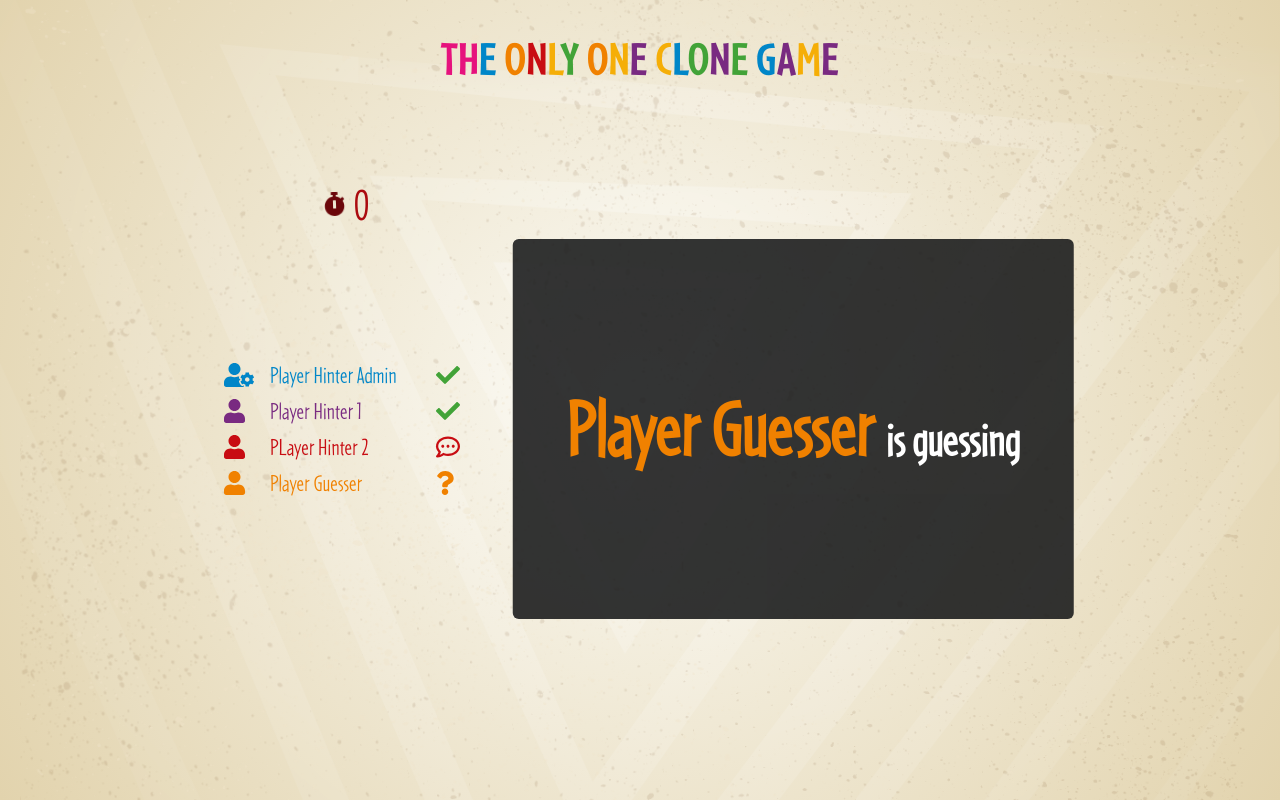
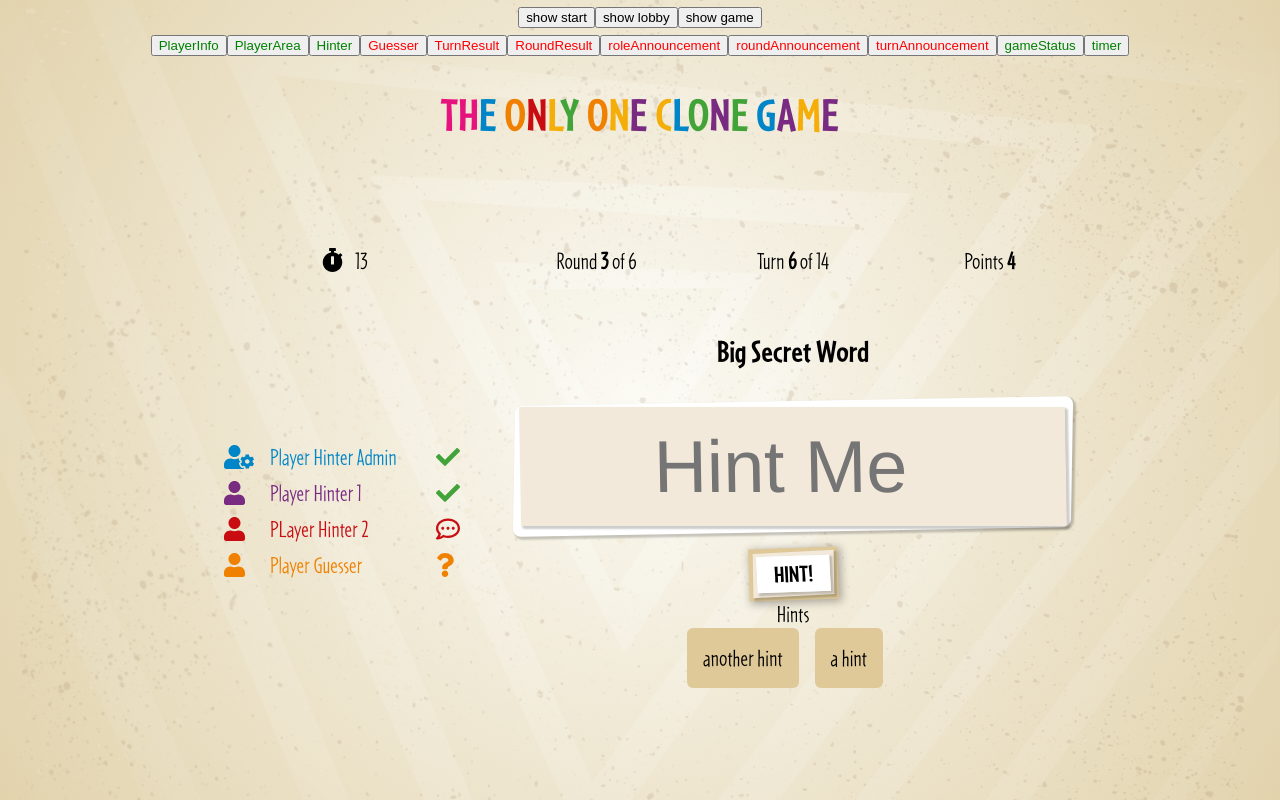
Before and after one commit to LaszloBogacsi/the-one-clone, a React (Create React App) app in the folder the-one-clone-ui/: page / in a window 1280 px wide. Built offline with nearby package versions, Linux system fonts and the light colour scheme.

Commit message:
added mock switches to be able to toggle parts of the screen

```diff
--- a/the-one-clone-ui/src/components/Home/Home2.tsx
+++ b/the-one-clone-ui/src/components/Home/Home2.tsx
@@ -138,7 +138,7 @@ export function Home2() {
             dispatchGameAction({type: 'addTurn', payload: {...data}});
             dispatchGameAction({type: 'announceTurn', payload: {announceTurn: true}});
         }
-        const startTurnHandler = (data: { message: string}) => {
+        const startTurnHandler = (data: { message: string }) => {
             dispatchGameAction({type: 'announceTurn', payload: {announceTurn: false}});
         }
         const countdownHandler = (data: { countdown: number }) => dispatchCountdownAction({
@@ -249,8 +249,6 @@ export function Home2() {
         return array;
     }
     const randomColors = useMemo(() => shuffleArray(colors), [colors.length])
-    console.log("random colors");
-    console.log(randomColors);
 
     useEffect(() => {
         if (players.length > 0) {
@@ -311,7 +309,6 @@ export function Home2() {
     ])
 
     const getRandomColour = (iterable: any) => iterable.get([...iterable.keys()][Math.floor(Math.random() * iterable.size)])
-    console.log(players);
     const color = () => getRandomColour(cols);
     const mockHints: Hint[] = [
         {duplicate: false, hint: "another hint", player: "1234"},
@@ -321,10 +318,42 @@ export function Home2() {
         guess: "some guess", hints: mockHints, reveal: true, secretWord: "Secret Word", result: "success"
     }
     const mockPlayers: Player[] = [
-        {id: "1234", isAdmin: true, isGuessing: false, isMe: false, isReady: true, name: "Player Hinter Admin", color: "blue"},
-        {id: "2345", isAdmin: false, isGuessing: false, isMe: false, isReady: true, name: "Player Hinter 1", color: "purple"},
-        {id: "3456", isAdmin: false, isGuessing: false, isMe: true, isReady: true, name: "PLayer Hinter 2", color: "red"},
-        {id: "4567", isAdmin: false, isGuessing: true, isMe: false, isReady: true, name: "Player Guesser", color: "orange"},
+        {
+            id: "1234",
+            isAdmin: true,
+            isGuessing: false,
+            isMe: false,
+            isReady: true,
+            name: "Player Hinter Admin",
+            color: "blue"
+        },
+        {
+            id: "2345",
+            isAdmin: false,
+            isGuessing: false,
+            isMe: false,
+            isReady: true,
+            name: "Player Hinter 1",
+            color: "purple"
+        },
+        {
+            id: "3456",
+            isAdmin: false,
+            isGuessing: false,
+            isMe: true,
+            isReady: true,
+            name: "PLayer Hinter 2",
+            color: "red"
+        },
+        {
+            id: "4567",
+            isAdmin: false,
+            isGuessing: true,
+            isMe: false,
+            isReady: true,
+            name: "Player Guesser",
+            color: "orange"
+        },
     ]
 
     const mockGameStatusProps = {
@@ -400,9 +429,73 @@ export function Home2() {
     const makeResultsWithDescription = (results: number[]) => {
         return results.map(result => ({...scoreDescription(result), result}))
     }
+    const mockSettingsInitial: { [key: string]: { useMock: boolean, visible: boolean } } = {
+        mockSocket: {useMock: true, visible: false},
+        mockLobby: {useMock: true, visible: false},
+        mockGame: {useMock: true, visible: true},
+        mockPlayerInfo: {useMock: true, visible: true},
+        mockPlayerArea: {useMock: true, visible: true},
+        mockHinter: {useMock: true, visible: true},
+        mockGueser: {useMock: true, visible: false},
+        mockTurnResults: {useMock: true, visible: false},
+        mockRoundResults: {useMock: true, visible: false},
+        mockRolesAnnouncement: {useMock: true, visible: false},
+        mockRoundAnnouncement: {useMock: true, visible: false},
+        mockTurnAnnouncement: {useMock: true, visible: false},
+        mockGameStatus: {useMock: true, visible: true},
+        mockTimer: {useMock: true, visible: true},
+    }
 
+    const [mockSettings, setMockSettings] = useState(mockSettingsInitial);
+
+    function allMocksHide(settings: any, ...exceptions: string[]) {
+        const newMockSettings = {...settings};
+        Object.keys(newMockSettings).forEach((key: string) => {
+            if (exceptions.includes(key)) {
+                newMockSettings[key].useMock = true;
+                newMockSettings[key].visible = false;
+            }
+
+        })
+        return newMockSettings;
+    }
+
+    const showLobby = () => setMockSettings({...(allMocksHide(mockSettings, "mockSocket", "mockGame")), mockLobby: {useMock: true, visible: true}})
+    const showStart = () => setMockSettings({...(allMocksHide(mockSettings, "mockLobby", "mockGame")), mockSocket: {useMock: true, visible: true}})
+    const showGame = () => setMockSettings({...(allMocksHide(mockSettings, "mockSocket", "mockLobby")), mockGame: {useMock: true, visible: true}})
+    const playerInfoToggle = () => setMockSettings({...mockSettings, mockPlayerInfo: {useMock: true, visible: !mockSettings.mockPlayerInfo.visible}})
+    const playerAreaToggle = () => setMockSettings({...mockSettings, mockPlayerArea: {useMock: true, visible: !mockSettings.mockPlayerArea.visible}})
+    const hinterToggle = () => setMockSettings({...mockSettings, mockHinter: {useMock: true, visible: !mockSettings.mockHinter.visible}})
+    const guesserToggle = () => setMockSettings({...mockSettings, mockGueser: {useMock: true, visible: !mockSettings.mockGueser.visible}})
+    const turnResultsToggle = () => setMockSettings({...mockSettings, mockTurnResults: {useMock: true, visible: !mockSettings.mockTurnResults.visible}})
+    const roundResultsToggle = () => setMockSettings({...mockSettings, mockRoundResults: {useMock: true, visible: !mockSettings.mockRoundResults.visible}})
+    const roleAnnouncementToggle = () => setMockSettings({...mockSettings, mockRolesAnnouncement: {useMock: true, visible: !mockSettings.mockRolesAnnouncement.visible}})
+    const roundAnnouncementToggle = () => setMockSettings({...mockSettings, mockRoundAnnouncement: {useMock: true, visible: !mockSettings.mockRoundAnnouncement.visible}})
+    const turnAnnouncementToggle = () => setMockSettings({...mockSettings, mockTurnAnnouncement: {useMock: true, visible: !mockSettings.mockTurnAnnouncement.visible}})
+    const gameStatusToggle = () => setMockSettings({...mockSettings, mockGameStatus: {useMock: true, visible: !mockSettings.mockGameStatus.visible}})
+    const timerToggle = () => setMockSettings({...mockSettings, mockTimer: {useMock: true, visible: !mockSettings.mockTimer.visible}})
+    const getStyle = (key: string) => mockSettings[key].visible ? "green" : "red"
     return (
         <div className={`home ${styles.home}`}>
+            <button onClick={showStart}>show start</button>
+            <button onClick={showLobby}>show lobby</button>
+            <button onClick={showGame}>show game</button>
+            {mockSettings.mockGame.visible &&
+            <div>
+                <button style={{color: getStyle("mockPlayerInfo")}} onClick={playerInfoToggle}>PlayerInfo</button>
+                <button style={{color: getStyle("mockPlayerArea")}} onClick={playerAreaToggle}>PlayerArea</button>
+                <button style={{color: getStyle("mockHinter")}} onClick={hinterToggle}>Hinter</button>
+                <button style={{color: getStyle("mockGueser")}} onClick={guesserToggle}>Guesser</button>
+                <button style={{color: getStyle("mockTurnResults")}} onClick={turnResultsToggle}>TurnResult</button>
+                <button style={{color: getStyle("mockRoundResults")}} onClick={roundResultsToggle}>RoundResult</button>
+                <button style={{color: getStyle("mockRolesAnnouncement")}} onClick={roleAnnouncementToggle}>roleAnnouncement</button>
+                <button style={{color: getStyle("mockRoundAnnouncement")}} onClick={roundAnnouncementToggle}>roundAnnouncement</button>
+                <button style={{color: getStyle("mockTurnAnnouncement")}} onClick={turnAnnouncementToggle}>turnAnnouncement</button>
+                <button style={{color: getStyle("mockGameStatus")}} onClick={gameStatusToggle}>gameStatus</button>
+                <button style={{color: getStyle("mockTimer")}} onClick={timerToggle}>timer</button>
+            </div>
+
+            }
             <div className='header'>
                 <div className={styles.title}>
                     <span style={{color: color()}}>T</span><span style={{color: color()}}>H</span><span
@@ -418,119 +511,116 @@ export function Home2() {
                     style={{color: color()}}>M</span><span style={{color: color()}}>E</span>
                 </div>
             </div>
-            {/*{!socket &&*/}
-            {!true &&
+            {(mockSettings.mockSocket.useMock ? mockSettings.mockSocket.visible : !socket) &&
             <div className="init">
                 <StartGame onCreate={onCreateRoom} onJoin={onJoinRoom} roomId={query.get("room-id")}/>
             </div>
             }
-            {/*{socket && inLobby &&*/}
-            {!true && true &&
+            {(mockSettings.mockLobby.useMock ? mockSettings.mockLobby.visible : (socket && inLobby)) &&
             <div className="lobby">
-                <Lobby
-                    players={players}
-                    me={me}
-                    onReady={onReady}
-                    //{...mockLobbyParams}
-                >
-                    {results && results.length > 0 ?
-                        <GameResults results={makeResultsWithDescription(results)}/> : null}
-                    {/*{mockResults && mockResults.length > 0 ? <GameResults results={makeResultsWithDescription(mockResults)}/> : null}*/}
-                </Lobby>
+                {mockSettings.mockLobby.useMock ?
+                    <Lobby {...mockLobbyParams}>
+                        {mockResults && mockResults.length > 0 ?
+                            <GameResults results={makeResultsWithDescription(mockResults)}/> : null}
+                    </Lobby> :
+                    <Lobby players={players} me={me} onReady={onReady}>
+                        {results && results.length > 0 ?
+                            <GameResults results={makeResultsWithDescription(results)}/> : null}
+                    </Lobby>
+                }
             </div>
             }
-
-            {/*{socket && !inLobby &&*/}
-            {true  &&
+            {(mockSettings.mockGame.useMock ? mockSettings.mockGame.visible : (socket && !inLobby)) &&
             <div className="game">
                 <div className="playerInfo">
-                    <PlayerInfo
-                        // players={players}
-                        players={mockPlayers}
-                        // turn={rounds.length > 0 ? rounds[currentRound].turns[rounds[currentRound].currentTurn] : undefined}
-                        turn={mockTurn}
-                    />
+                    {(mockSettings.mockPlayerInfo.useMock ? mockSettings.mockPlayerInfo.visible : mockSettings.mockPlayerInfo.visible) &&
+                        <div>
+                            {mockSettings.mockPlayerInfo.useMock ?
+                                <PlayerInfo players={mockPlayers} turn={mockTurn}/>
+                                : <PlayerInfo players={players}
+                                              turn={rounds.length > 0 ? rounds[currentRound].turns[rounds[currentRound].currentTurn] : undefined}/>}
+                        </div>
+                    }
                 </div>
                 <div className="playArea">
-                    {/*{!inLobby && rounds.length > 0 &&*/}
-                    {!false && mockRounds.length > 0 &&
+                    {(mockSettings.mockPlayerArea.useMock ? mockSettings.mockPlayerArea.visible : (!inLobby && rounds.length > 0)) &&
                     <div className={styles.playArea}>
-                        {/*{me && !me.isGuessing && rounds.length && rounds[currentRound].turns.length > 0 &&*/}
-                        {mockMe && !mockMe.isGuessing && mockRounds.length && mockRounds[0].turns.length > 0 &&
-                        <Hinter
-                            // secretWord={rounds[currentRound].turns[rounds[currentRound].currentTurn].secretWord}
-                            // onHint={onHint}
-                            // reveal={rounds[currentRound].turns[rounds[currentRound].currentTurn].reveal}
-                            // hints={rounds[currentRound].turns[rounds[currentRound].currentTurn].hints}
-                            // me={me}
-                            {...mockHinterProps}
-                        />
+                        {(mockSettings.mockHinter.useMock ? mockSettings.mockHinter.visible : (me && !me.isGuessing && rounds.length && rounds[currentRound].turns.length > 0)) &&
+                        <div>
+                            {mockSettings.mockHinter.useMock ?
+                                <Hinter{...mockHinterProps}/>
+                                : <Hinter
+                                    secretWord={rounds[currentRound].turns[rounds[currentRound].currentTurn].secretWord}
+                                    onHint={onHint}
+                                    reveal={rounds[currentRound].turns[rounds[currentRound].currentTurn].reveal}
+                                    hints={rounds[currentRound].turns[rounds[currentRound].currentTurn].hints}
+                                    me={me!}/>
+                            }
+                        </div>
                         }
 
-                        {/*{me && me.isGuessing && rounds.length && rounds[currentRound].turns.length > 0 &&*/}
-                        {mockMe && mockMe.isGuessing && mockRounds.length && mockRounds[0].turns.length > 0 &&
-                        <Guesser
-                            // reveal={rounds[currentRound].turns[rounds[currentRound].currentTurn].reveal}
-                            // hints={rounds[currentRound].turns[rounds[currentRound].currentTurn].hints}
-                            // onGuess={onGuess}
-                            // onSkip={onSkip}
-                            // me={me}
-                            {...mockGuesserProps}
-                        />
+                        {(mockSettings.mockGueser.useMock ? mockSettings.mockGueser.visible : (me && me.isGuessing && rounds.length && rounds[currentRound].turns.length > 0)) &&
+                        <div>
+                            {mockSettings.mockGueser.useMock ?
+                                <Guesser{...mockGuesserProps}/>
+                                : <Guesser
+                                    reveal={rounds[currentRound].turns[rounds[currentRound].currentTurn].reveal}
+                                    hints={rounds[currentRound].turns[rounds[currentRound].currentTurn].hints}
+                                    onGuess={onGuess}
+                                    onSkip={onSkip}
+                                    me={me!}/>
+                            }
+                        </div>
+
                         }
-                        {/*{rounds.length && rounds[currentRound].turns.length > 0 && rounds[currentRound].turns[rounds[currentRound].currentTurn].result && !rounds[currentRound].showRoundResults &&*/}
-                        {false && mockRounds.length && mockRounds[0].turns[0].result && !mockRounds[0].showRoundResults &&
+                        {(mockSettings.mockTurnResults.useMock ? mockSettings.mockTurnResults.visible : (rounds.length && rounds[currentRound].turns.length > 0 && rounds[currentRound].turns[rounds[currentRound].currentTurn].result && !rounds[currentRound].showRoundResults)) &&
                         <Overlay>
-                            <TurnResult
-                                turn={rounds[currentRound].turns[rounds[currentRound].currentTurn]}
-                                player={players.find(player => player.isGuessing)!}
-                                // player={mockPlayers.find(player => player.isGuessing)!}
-                                // turn={mockTurn}
-                            />
+                            {mockSettings.mockTurnResults.useMock ?
+                                <TurnResult player={mockPlayers.find(player => player.isGuessing)!}
+                                            turn={mockTurn}/>
+                                : <TurnResult
+                                    turn={rounds[currentRound].turns[rounds[currentRound].currentTurn]}
+                                    player={players.find(player => player.isGuessing)!}
+                                />
+                            }
                         </Overlay>
                         }
-                        {/*{rounds[currentRound].showRoundResults &&*/}
-                        {false && mockRounds[0].showRoundResults &&
+                        {(mockSettings.mockRoundResults.useMock ? mockSettings.mockRoundResults.visible : (rounds[currentRound].showRoundResults)) &&
                         <Overlay>
-                            <RoundResult
-                                // points={rounds[currentRound].points}
-                                // scoreDescription={scoreDescription(rounds[currentRound].points)}
-                                points={mockRounds[0].points}
-                                scoreDescription={scoreDescription(mockRounds[0].points)}
-                            />
+                            {mockSettings.mockRoundResults.useMock ?
+                                <RoundResult points={mockRounds[0].points}
+                                             scoreDescription={scoreDescription(mockRounds[0].points)}/>
+                                : <RoundResult points={rounds[currentRound].points}
+                                               scoreDescription={scoreDescription(rounds[currentRound].points)}/>
+                            }
                         </Overlay>
                         }
-                        {/*{showRoles &&*/}
-                        {true &&
+                        {(mockSettings.mockRolesAnnouncement.useMock ? mockSettings.mockRolesAnnouncement.visible : showRoles) &&
                         <Overlay>
-                            <RolesAnnouncement
-                                // me={me}
-                                me={mockPlayers.find(p => p.isMe)}
-                                guesser={mockPlayers.find(p => p.isGuessing)}
-                                // guesser={players.find(p => p.isGuessing)}
-
-                            />
+                            {mockSettings.mockRolesAnnouncement.useMock ?
+                                <RolesAnnouncement me={mockPlayers.find(p => p.isMe)}
+                                                   guesser={mockPlayers.find(p => p.isGuessing)}/>
+                                : <RolesAnnouncement me={me} guesser={players.find(p => p.isGuessing)}/>
+                            }
                         </Overlay>
                         }
-                        {/*{announceRound &&*/}
-                        {!true &&
+                        {(mockSettings.mockRoundAnnouncement.useMock ? mockSettings.mockRoundAnnouncement.visible : announceRound) &&
                         <Overlay>
-                            <Announcement
-                                type={"Round"}
-                                // announcement={`${mockGameStatusProps.currentRound}`}
-                                announcement={`${currentRound + 1}`}
-                            />
+                            {mockSettings.mockRoundAnnouncement.useMock ?
+                                <Announcement type={"Round"}
+                                              announcement={`${mockGameStatusProps.currentRound}`}/>
+                                : <Announcement type={"Round"} announcement={`${currentRound + 1}`}/>
+                            }
                         </Overlay>
                         }
-                        {/*{announceTurn &&*/}
-                        {!true &&
+                        {(mockSettings.mockTurnAnnouncement.useMock ? mockSettings.mockTurnAnnouncement.visible : announceTurn) &&
                         <Overlay>
-                            <Announcement
-                                type={"Turn"}
-                                // announcement={`${mockGameStatusProps.currentTurn}`}
-                                announcement={`${rounds[currentRound].currentTurn + 1}`}
-
-                            />
+                            {mockSettings.mockTurnAnnouncement.useMock ?
+                                <Announcement type={"Turn"}
+                                              announcement={`${mockGameStatusProps.currentTurn}`}/>
+                                : <Announcement type={"Turn"}
+                                                announcement={`${rounds[currentRound].currentTurn + 1}`}/>
+                            }
                         </Overlay>
                         }
                     </div>
@@ -538,23 +628,31 @@ export function Home2() {
                     }
                 </div>
                 <div className="gameStatus">
-                    {!inLobby && rounds.length > 0 &&
-                    <GameStatus
-                        currentRound={currentRound}
-                        currentTurn={rounds[currentRound].currentTurn}
-                        maxRounds={maxRound}
-                        maxTurns={maxTurn}
-                        points={rounds[currentRound].points}
-                        //{...mockGameStatusProps}
-                    />
+                    {(mockSettings.mockGameStatus.useMock ? mockSettings.mockGameStatus.visible : (!inLobby && rounds.length > 0)) &&
+                    <div>
+                        {mockSettings.mockGameStatus.useMock ?
+                            <GameStatus{...mockGameStatusProps}/>
+                            : <GameStatus
+                                currentRound={currentRound}
+                                currentTurn={rounds[currentRound].currentTurn}
+                                maxRounds={maxRound}
+                                maxTurns={maxTurn}
+                                points={rounds[currentRound].points}
+                            />
+                        }
+                    </div>
                     }
                 </div>
                 <div className="timer">
-                    <Timer
-                        // timeout={13}
-                        timeout={countdown}
-                        critical={10}
-                    />
+                    {(mockSettings.mockTimer.useMock ? mockSettings.mockTimer.visible : mockSettings.mockTimer.visible) &&
+                    <div>
+                        {mockSettings.mockTimer.useMock ?
+                            <Timer timeout={13} critical={10}/>
+                            : <Timer timeout={countdown} critical={10}/>
+                        }
+                    </div>
+
+                    }
                 </div>
             </div>
             }
```
